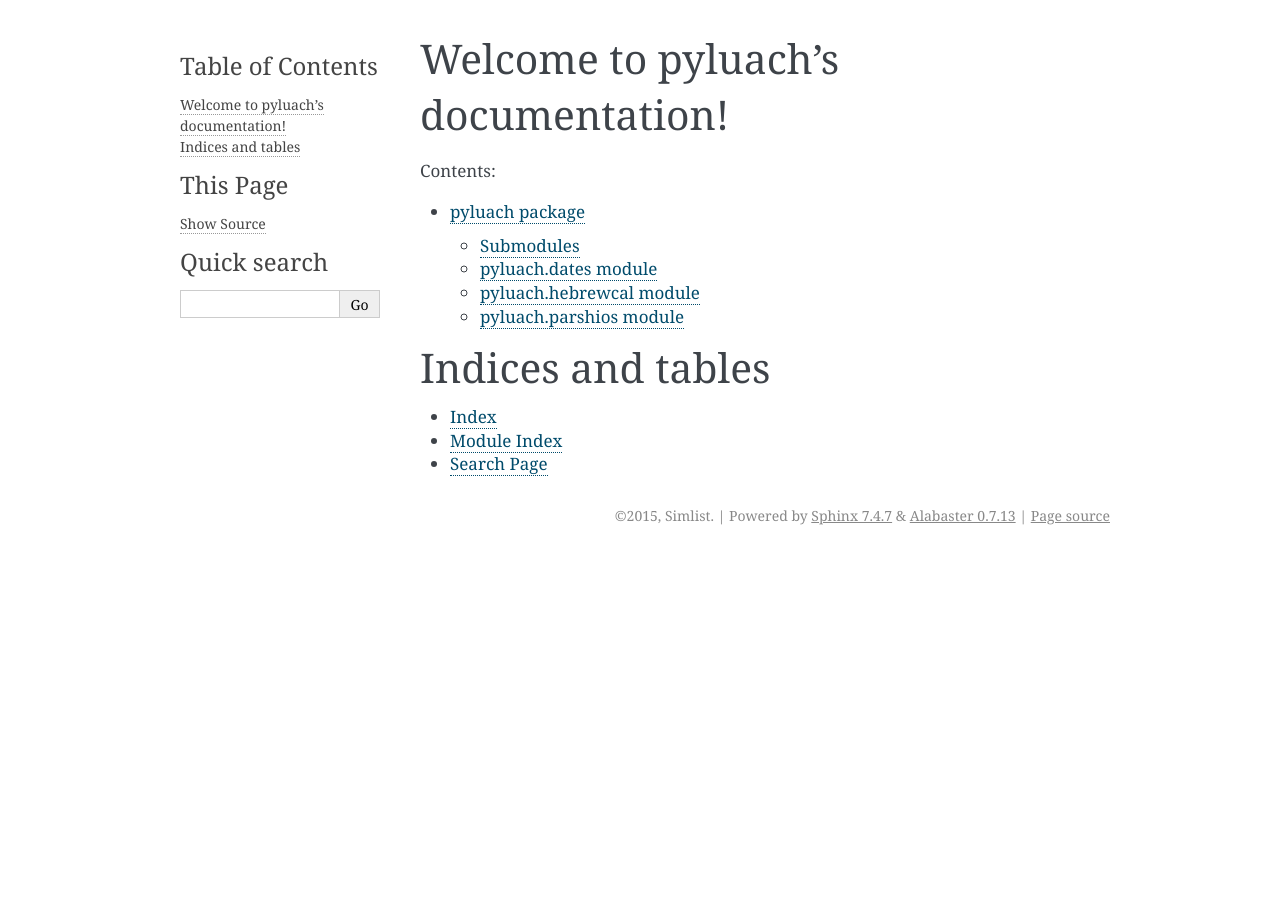
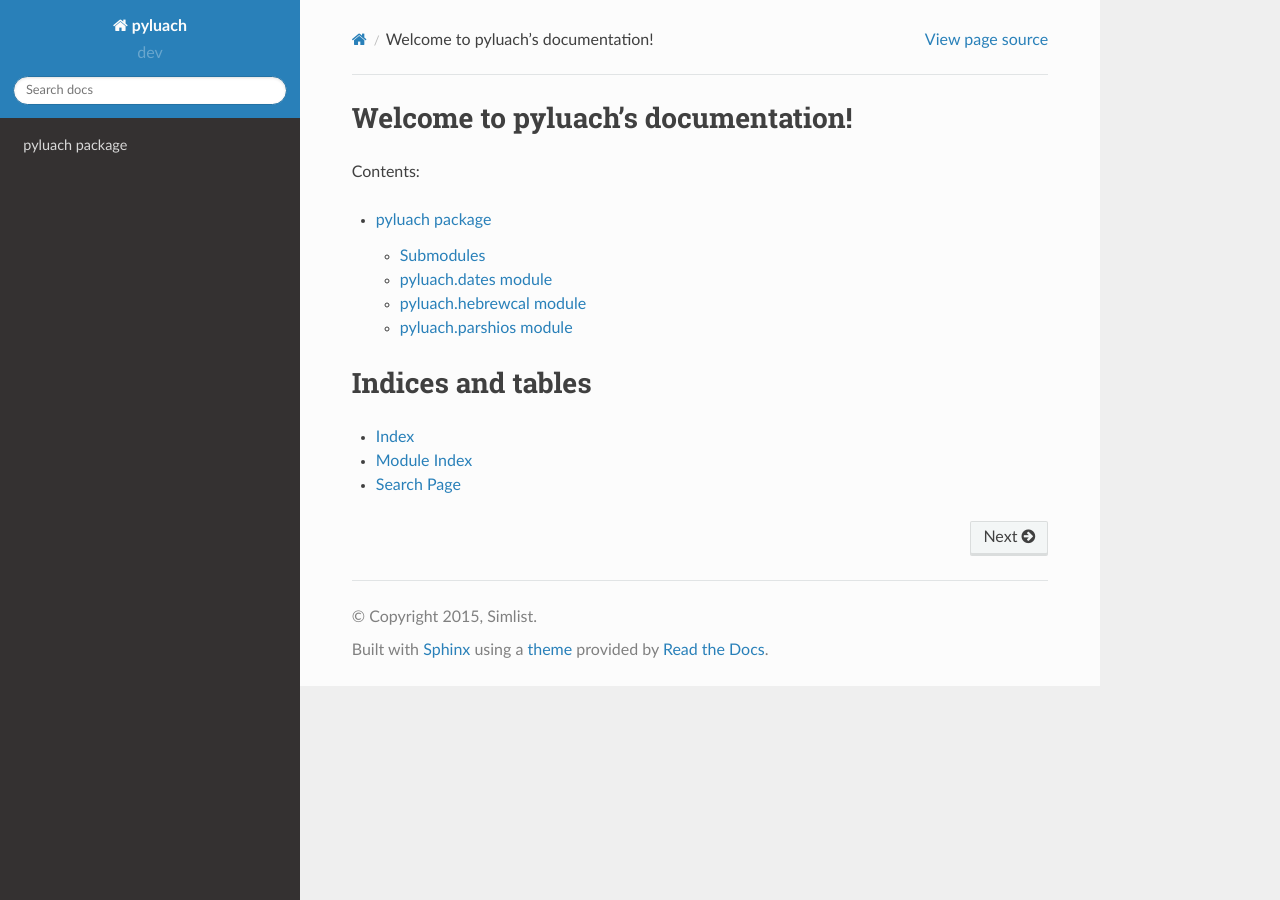
Before and after one commit to simlist/pyluach, a Sphinx documentation site: the page built from docs/index.rst, in a window 1280 px wide. Built offline with Sphinx 7.4.7 and the Read the Docs theme 2.0.0, drawn with Linux system fonts in a browser that asks for light colours.

Commit message:
Changed docs theme and hebrewcal work.
Changed some division to fit with python3.

```diff
--- a/docs/conf.py
+++ b/docs/conf.py
@@ -112,7 +112,14 @@ pygments_style = 'sphinx'
 
 # The theme to use for HTML and HTML Help pages.  See the documentation for
 # a list of builtin themes.
-html_theme = 'alabaster'
+
+# See http://docs.readthedocs.org/en/latest/theme.html for why this code.
+on_rtd = os.environ.get('READTHEDOCS', None) == 'True'
+
+if not on_rtd:
+    import sphinx_rtd_theme
+    html_theme = 'sphinx_rtd_theme'
+    html_theme_path = [sphinx_rtd_theme.get_html_theme_path()]
 
 # Theme options are theme-specific and customize the look and feel of a theme
 # further.  For a list of options available for each theme, see the
```
Also changed, not shown: 12 other files.
